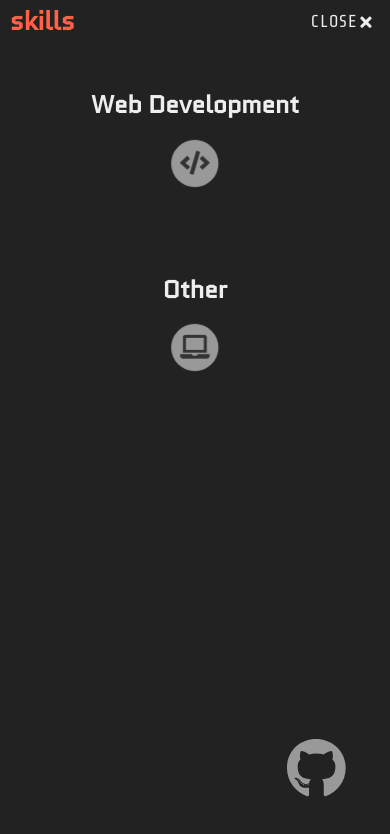
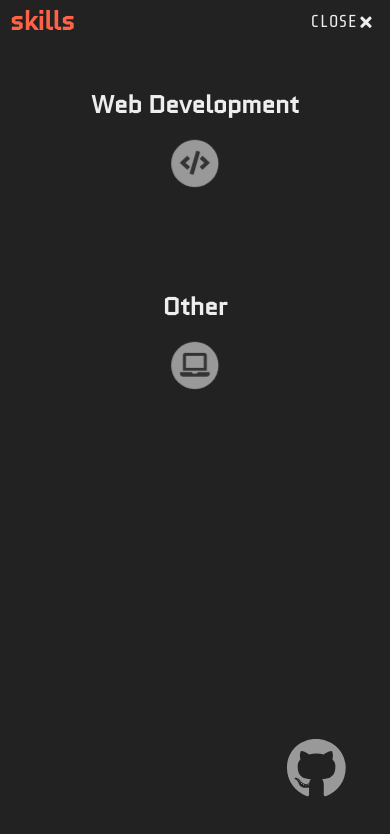
Before and after one commit to yoniakabecky/react-portfolio, a React (Create React App) app: page /skills in a window 390 px wide. Shown: the top 834 px of the page. Built offline with nearby package versions, Linux system fonts and the light colour scheme; a web font is replaced by a local one.

Commit message:
modify position

```diff
--- a/src/component/Skills/Skills.scss
+++ b/src/component/Skills/Skills.scss
@@ -298,7 +298,7 @@ $list-items: 5;
   }
   .skills {
     font-size: 10rem;
-    height: 10rem;
+    height: 12rem;
     transform: translateX(-2.5rem);
   }
   .list-item {
```
